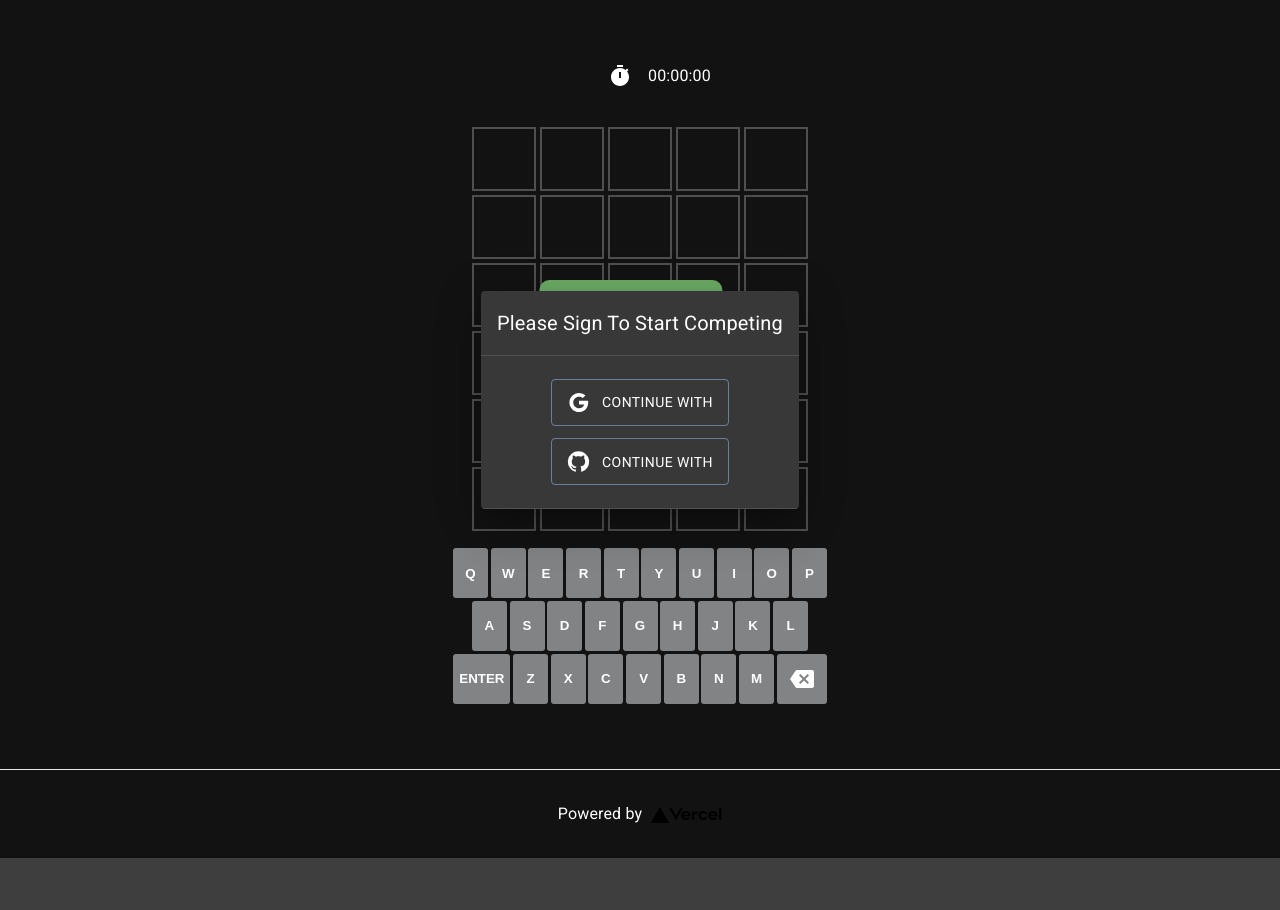
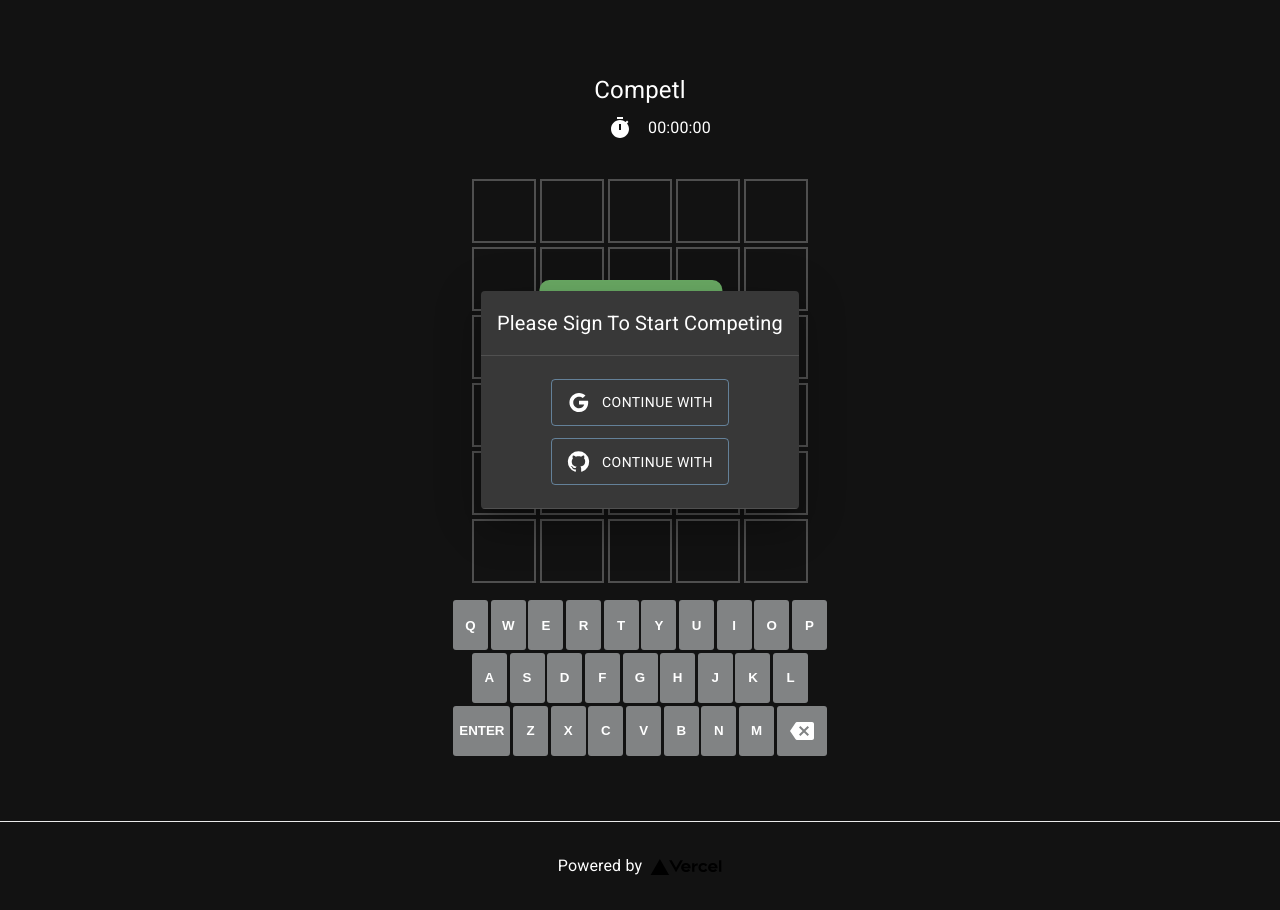
Before and after one commit to oscarwong67/Competl, a Next.js app: page / in a window 1280 px wide. Before the commit the page ends 858 px from the top, so only its background shows below. Built offline with nearby package versions, Linux system fonts and the light colour scheme; no server answers.

Commit message:
competl again

```diff
--- a/pages/index.js
+++ b/pages/index.js
@@ -36,7 +36,8 @@ export default function Home() {
         <meta name="viewport" content="width=device-width, initial-scale=1" />
         <link rel="icon" href="/favicon.ico" />
       </Head>
-      {session && (<AppBar position="static">
+      {session && (
+        <AppBar position="static">
           <Toolbar>
             <Box display="flex" flexGrow={1}>
               {/* Left Side */}
@@ -55,7 +56,17 @@ export default function Home() {
                 isOpen={isLeaderboardOpen}
                 toggleDrawer={toggleDrawer}
               />
-            <Typography variant="h6" nowrap="true" component="div" sx={{ flexGrow: 1, display: { xs: 'block', alignSelf: 'center' } }}>Competl</Typography>
+              <Typography
+                variant="h6"
+                nowrap="true"
+                component="div"
+                sx={{
+                  flexGrow: 1,
+                  display: { xs: "block", alignSelf: "center" },
+                }}
+              >
+                Competl
+              </Typography>
             </Box>
             <IconButton
               size="large"
@@ -76,8 +87,10 @@ export default function Home() {
               <EditProfile />
             </IconButton>
           </Toolbar>
-      </AppBar>)}
+        </AppBar>
+      )}
       <main className={styles.main}>
+        <p className={styles.description}>Competl</p>
         {/* <p className={styles.description}>A competitive word guessing game.</p> */}
         <Game />
         <Login disableBackdropClick />
--- a/styles/Home.module.css
+++ b/styles/Home.module.css
@@ -60,7 +60,7 @@
 }
 
 .description {
-  margin: 2rem 0;
+  margin: 0.5rem 0;
   line-height: 1.5;
   font-size: 1.5rem;
 }
```
Lines whose indentation alone changed are shown as unchanged.
